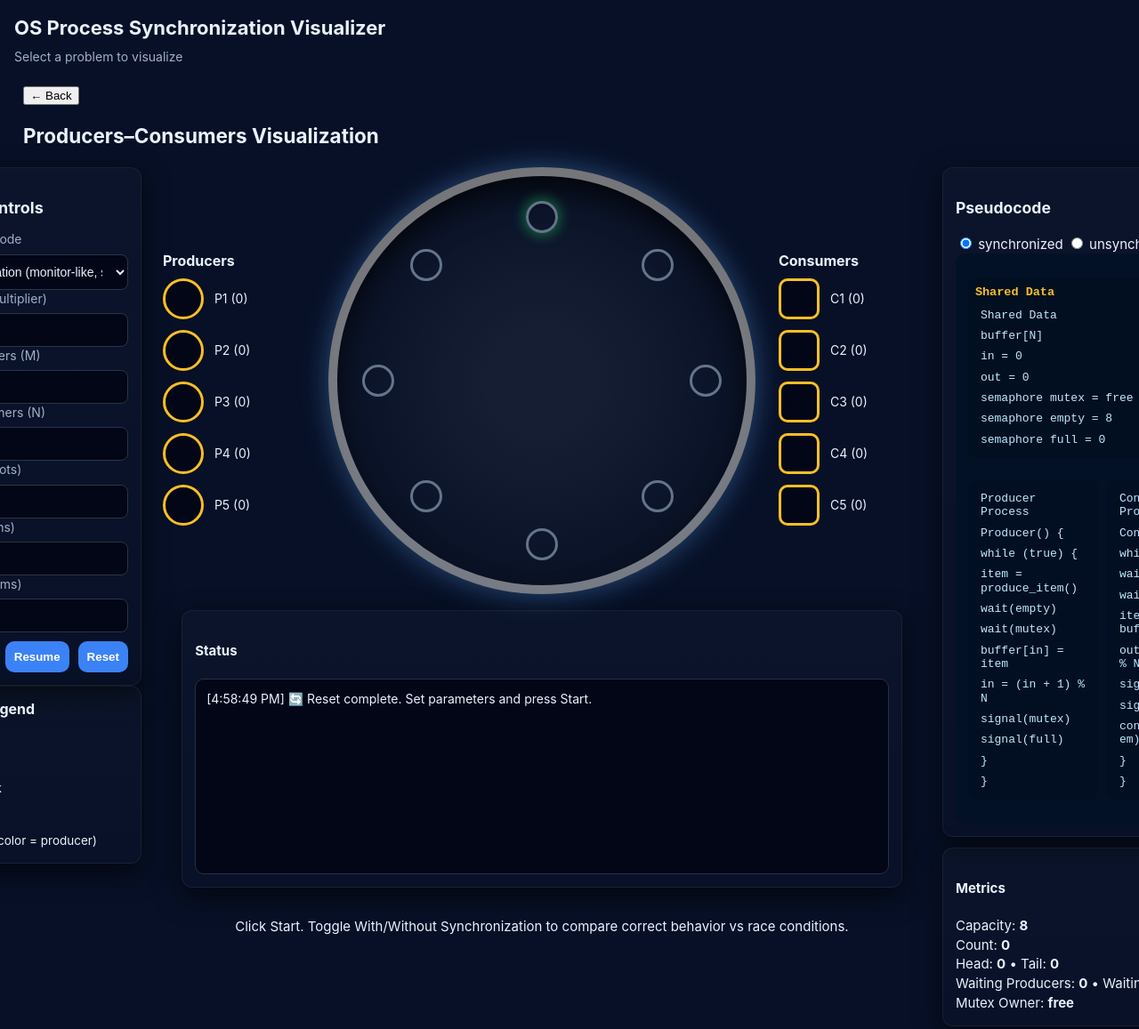
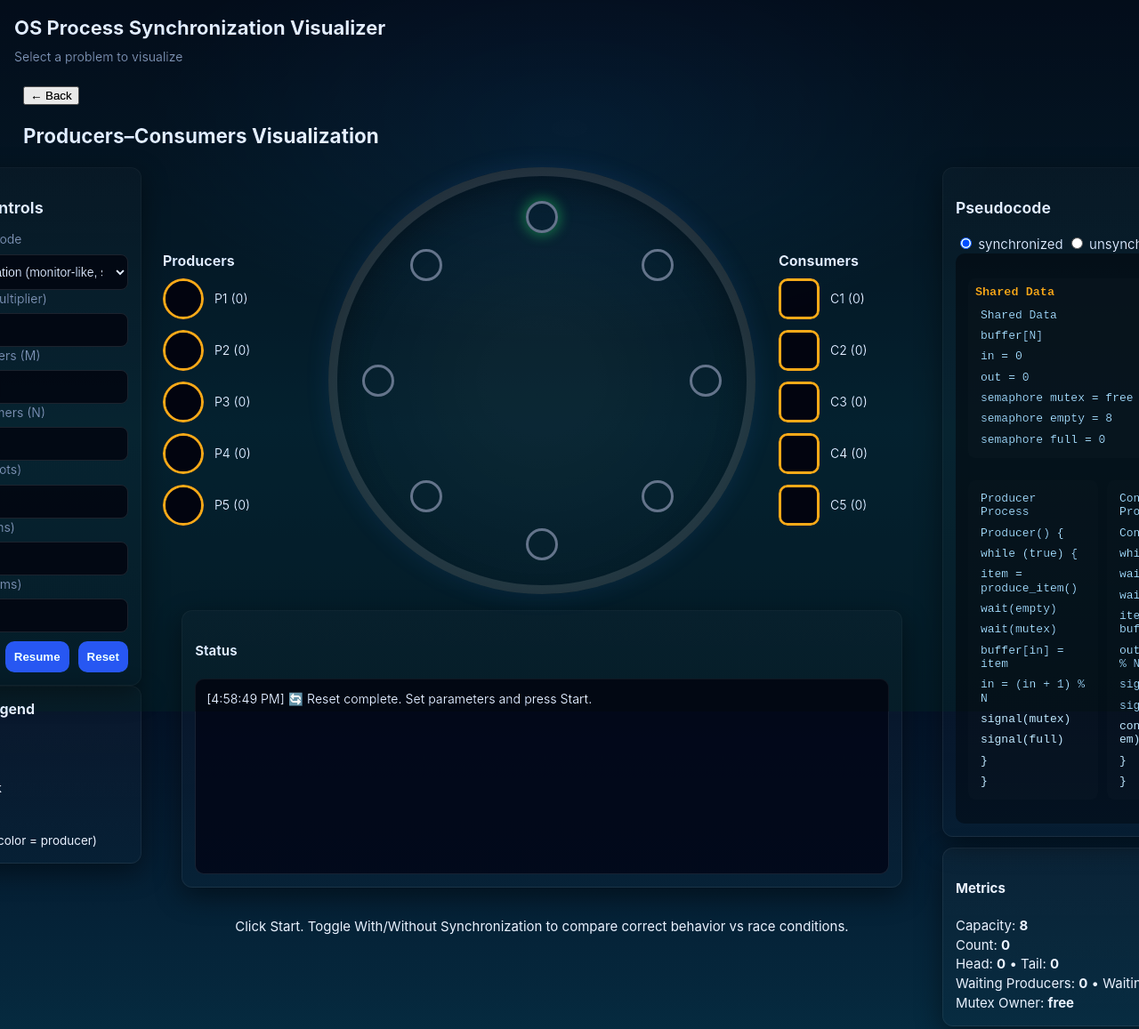
Before and after one commit to safasoudagar/producer-consumer-os, a website: page public/index.html in a window 1280 px wide. Shown: the top 1157 px of the page at 89% size. Drawn offline with Linux system fonts and the light colour scheme.

Commit message:
style.css

```diff
--- a/public/style.css
+++ b/public/style.css
@@ -1,6 +1,9 @@
 :root{
-  --bg: #071026;
-  --panel: #071028;
+  /* Updated page background: deeper navy → teal gradient with a soft radial vignette
+     for improved contrast and legibility. */
+  --bg: linear-gradient(180deg, #041328 0%, #063247 60%, #04283a 100%);
+
+  --panel: rgba(255,255,255,0.03);
   --muted: #9fb0c9;
   --accent: #3b82f6;
   --white: #eaf2ff;
@@ -24,12 +27,23 @@ html, body {
 }
 
 body {
+  /* use the new background variable so the page is visibly different from "black" */
   background: var(--bg);
   color: var(--white);
   padding: 16px;
   font-size: 15px;
   line-height: 1.45;
   overflow-x: hidden;
+}
+
+/* subtle radial vignette to focus the center column */
+body::before {
+  content: "";
+  position: fixed;
+  inset: 0;
+  pointer-events: none;
+  background: radial-gradient(800px 400px at 50% 18%, rgba(255,255,255,0.02), rgba(0,0,0,0.35) 60%);
+  mix-blend-mode: overlay;
 }
 
 /* ================ CONTAINER ================ */
@@ -52,12 +66,13 @@ body {
 .right-column { flex: 0 0 360px; }
 
 /* ================ PANELS ================ */
+/* panels kept slightly translucent so the new background shows through visually */
 .panel {
-  background: linear-gradient(180deg, rgba(255,255,255,0.02), rgba(255,255,255,0.008));
+  background: linear-gradient(180deg, rgba(255,255,255,0.028), rgba(255,255,255,0.01));
   border-radius: 12px;
   padding: 14px;
   border: 1px solid rgba(255,255,255,0.06);
-  box-shadow: 0 10px 30px rgba(0,0,0,0.6);
+  box-shadow: 0 10px 30px rgba(0,0,0,0.45);
 }
 
 /* ================ HEADERS ================ */
@@ -73,7 +88,7 @@ body {
   font-size: 14px;
   border-radius: 8px;
   border: 1px solid #2a3546;
-  background: #020617;
+  background: rgba(2,6,23,0.85); /* keep inputs dark for contrast */
   color: var(--white);
 }
 .buttons { display:flex; gap:10px; margin-top:10px; }
@@ -86,7 +101,7 @@ body {
 .column-title { font-size:16px; margin-bottom:8px; }
 .entity-column { display:flex; flex-direction:column; gap:12px; max-height:520px; overflow:auto; padding-right:6px; }
 .entity { display:flex; align-items:center; gap:12px; }
-.entity-shape { width:46px; height:46px; border-radius:50%; border:3px solid var(--accent-yellow); background:#020617; display:flex; align-items:center; justify-content:center; }
+.entity-shape { width:46px; height:46px; border-radius:50%; border:3px solid var(--accent-yellow); background: rgba(2,6,23,0.85); display:flex; align-items:center; justify-content:center; }
 .entity.consumer .entity-shape { border-radius:10px; }
 .entity-label { font-size:14px; }
 
@@ -95,10 +110,11 @@ body {
   width: 480px;
   height: 480px;
   border-radius:50%;
-  outline: 10px solid rgba(255,255,255,0.45);
+  outline: 10px solid rgba(255,255,255,0.12);
   outline-offset: -10px;
-  background: radial-gradient(circle, rgba(255,255,255,0.06) 18%, rgba(255,255,255,0.02) 55%, rgba(0,0,0,0.45) 100%);
-  box-shadow: inset 0 18px 36px rgba(0,0,0,0.85), 0 0 32px rgba(96,165,250,0.4);
+  /* slightly adjust inner radial so it reads well on the new page background */
+  background: radial-gradient(circle, rgba(255,255,255,0.03) 18%, rgba(255,255,255,0.01) 55%, rgba(0,0,0,0.18) 100%);
+  box-shadow: inset 0 18px 36px rgba(0,0,0,0.35), 0 0 28px rgba(59,130,246,0.12);
   position:relative;
   display:flex;
   align-items:center;
@@ -112,8 +128,8 @@ body {
   width: 36px;
   height: 36px;
   border-radius: 50%;
-  border: 3px solid #ffffff;
-  background: #020617;
+  border: 3px solid rgba(255,255,255,0.9);
+  background: rgba(2,6,23,0.85);
   color: #ffffff;
   font-size: 14px;
   font-weight: 700;
@@ -122,17 +138,17 @@ body {
   justify-content:center;
   transform: translate(-50%, -50%); /* center placement */
 }
-.buffer-slot.write { border-color:#22c55e; box-shadow: 0 0 18px 6px rgba(34,197,94,0.5); }
-.buffer-slot.read  { border-color:#38bdf8; box-shadow: 0 0 18px 6px rgba(56,189,248,0.5); }
+.buffer-slot.write { border-color:#22c55e; box-shadow: 0 0 18px 6px rgba(34,197,94,0.45); }
+.buffer-slot.read  { border-color:#38bdf8; box-shadow: 0 0 18px 6px rgba(56,189,248,0.45); }
 
 /* ================ STATUS PANEL ================ */
 .panel.status { width: 95%; max-width: 820px; }
 .messages {
-  background: #020617;
+  background: rgba(2,6,23,0.85);
   border-radius: 10px;
   height: 220px;
   padding: 12px;
-  border: 1px solid #273244;
+  border: 1px solid rgba(39,50,68,0.6);
   overflow-y: auto;
   overflow-x: hidden;
   white-space: pre-wrap;
@@ -144,21 +160,21 @@ body {
 /* ================ PSEUDOCODE ================ */
 .code-scroll {
   display: block;
-  background: #021126;
+  background: rgba(2,10,20,0.6);
   border-radius: 10px;
   padding: 14px;
   max-height: 720px;
   overflow-y: auto;
   font-family: "Fira Mono", monospace;
   font-size: 13.5px;
-  line-height: 1.25; /* slightly tighter overall */
+  line-height: 1.25;
 }
 
 .shared-code {
   display:block;
-  background: rgba(0,0,0,0.14);
+  background: rgba(255,255,255,0.02);
   border-radius: 8px;
-  padding: 8px; /* reduced padding */
+  padding: 8px;
   margin-bottom: 12px;
   white-space: pre-wrap;
   word-break: break-word;
@@ -168,7 +184,7 @@ body {
 
 /* slightly reduced vertical spacing between lines inside code blocks */
 .pseudocode-col .code-block {
-  background: rgba(0,0,0,0.10);
+  background: rgba(255,255,255,0.01);
   border-radius: 8px;
   padding: 8px;
   min-height: 120px;
@@ -178,20 +194,19 @@ body {
   word-break: break-word;
   font-family: "Fira Mono", monospace;
   font-size: 13.0px;
-  line-height: 1.18; /* tighter line height for denser code */
+  line-height: 1.18;
 }
 
-/* removed the pseudo ::before labels for producer/consumer (user requested) */
-/* shared-code still shows its label via ::before */
+/* shared-code label */
 .shared-code::before { content: "Shared Data"; display:block; color: #fbbf24; font-weight:700; margin-bottom:6px; }
 
 /* Pseudocode line baseline with reduced spacing */
 .pseudo-line {
-  padding: 3px 6px;        /* smaller padding */
+  padding: 3px 6px;
   border-radius: 6px;
   color: #bfe8ff;
   transition: background 140ms ease, box-shadow 140ms ease, transform 140ms ease;
-  margin: 2px 0;           /* reduced margin between lines */
+  margin: 2px 0;
   font-family: "Fira Mono", monospace;
   font-size: 13.0px;
   line-height: 1.18;
```
